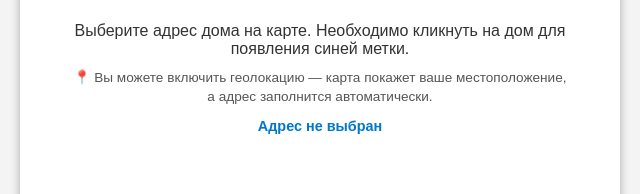
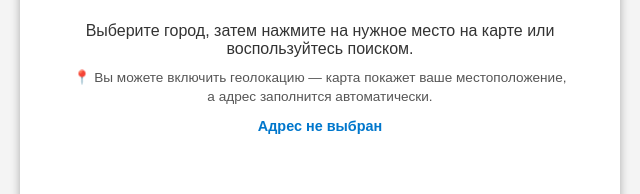
Before and after one commit to RafikKAZ/connect, a plain HTML site: page index.html in a window 1280 px wide. Shown: the part 527-721 px from the top of the page, 320-960 px from the left. Drawn offline with Linux system fonts and the light colour scheme.

Commit message:
Update index.html

```diff
--- a/index.html
+++ b/index.html
@@ -91,7 +91,7 @@
     <input type="text" id="coordinates" name="coordinates" readonly required style="display: none" />
     <input type="hidden" id="detected_city" name="detected_city" />
 
-    <p class="map-instruction">Выберите адрес дома на карте. Необходимо кликнуть на дом для появления синей метки.</p>
+    <p class="map-instruction">Выберите город, затем нажмите на нужное место на карте или воспользуйтесь поиском.</p>
     <p class="geo-hint">📍 Вы можете включить геолокацию — карта покажет ваше местоположение, а адрес заполнится автоматически.</p>
     <p id="selected-address" class="address-preview">Адрес не выбран</p>
 
```
